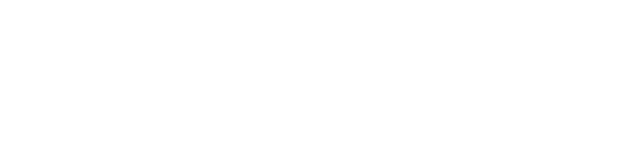
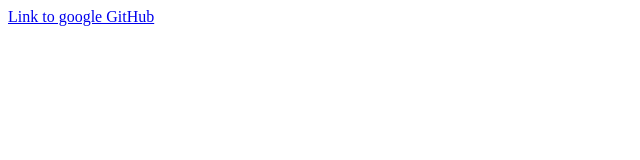
Before and after one commit to HobbesHub/first-day-repo, a plain HTML site: page wk1-hw-<EEstrada>/index.html in a window 1280 px wide. Shown: the whole page, without its empty margins (0-640 px from the left). Drawn offline with Linux system fonts and the light colour scheme.

Commit message:
Update index.html

```diff
--- a/wk1-hw-<EEstrada>/index.html
+++ b/wk1-hw-<EEstrada>/index.html
@@ -1,6 +1,9 @@
 <!-- First Day demo-->
 <html>
     <body>
-
+        <section>
+            <!-- Link to GitHub -->
+            <a href="https://github.com/HobbesHub/first-day-repo.git" > Link to google GitHub</a>
+        </section>
     </body>
 </html>
```
